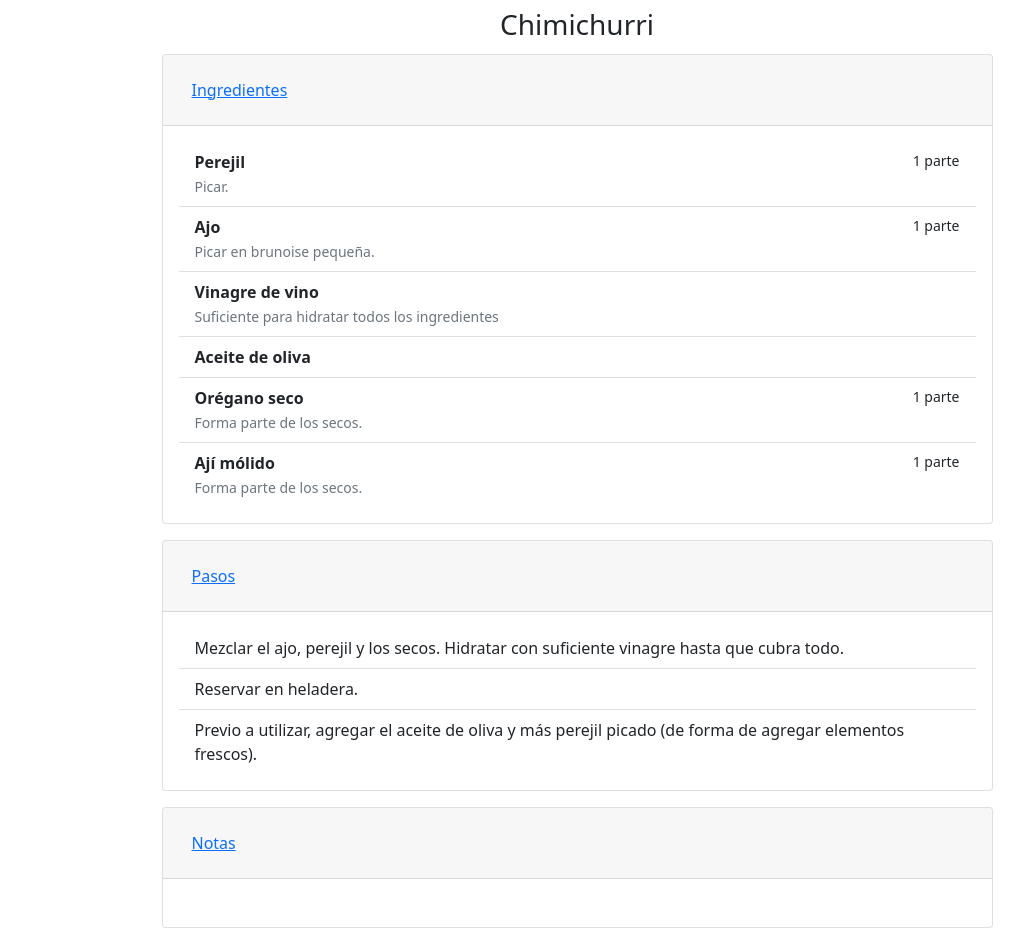
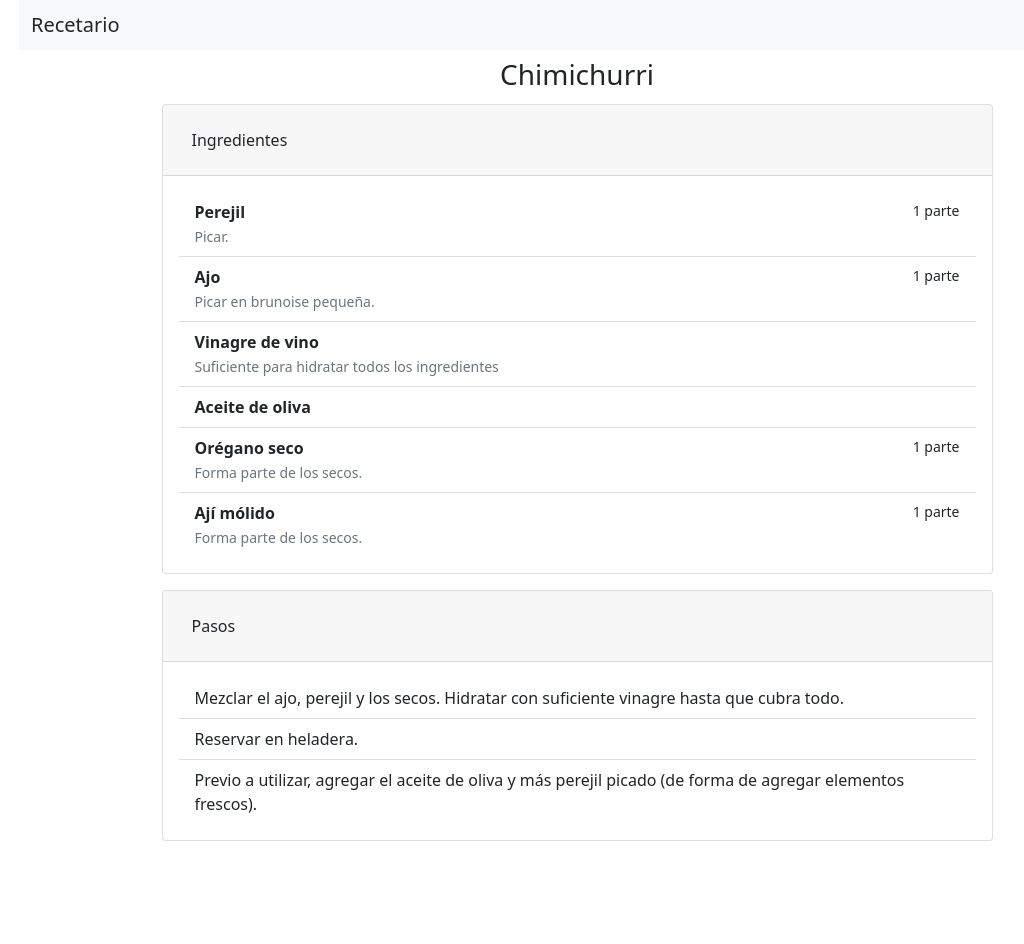
Before and after one commit to thepalbi/recetario, a Next.js app: page /recipes/chimichurri in a window 1280 px wide. Shown: the whole page, without its empty margins (63-1087 px from the left). After the commit the page ends 857 px from the top, so only its background shows below. Built offline with nearby package versions, Linux system fonts and the light colour scheme.

Commit message:
Simple navvar for easier navigation

```diff
--- /dev/null
+++ b/components/Nav.tsx
@@ -0,0 +1,13 @@
+export default function Nav() {
+  return (
+    <nav className="navbar bg-light mb-2">
+      <div className="container-fluid">
+        <span className="navbar-brand mb-0 h1">
+          <a className="link-unstyled" href="/">
+            Recetario
+          </a>
+        </span>
+      </div>
+    </nav>
+  )
+}
--- a/components/Recipe.tsx
+++ b/components/Recipe.tsx
@@ -10,7 +10,8 @@ function Recipe({ recipe }: RecipeProps) {
     <>
       <IngredientList ingredients={recipe.ingredients}></IngredientList>
       <StepList steps={recipe.steps}></StepList>
-      <Notes notes={recipe.notes}></Notes>
+      {recipe.notes != '' ? <Notes notes={recipe.notes}></Notes> : null}
+
     </>
   );
 }
@@ -20,7 +21,7 @@ function Notes({ notes }: { notes: string }) {
     <div className='card mb-3'>
       <div className='card-header'>
         <h4 className='pt-2'>
-          <button className='btn btn-link' type='button' data-toggle='collapse' data-target="#collapsableIngredients">
+          <button className='btn' type='button' data-toggle='collapse' data-target="#collapsableIngredients">
             Notas
           </button>
         </h4>
@@ -43,7 +44,7 @@ const ListWithTitle = <T extends JSX.Element,>({ title, itemsList }: React.Props
   <div className='card mb-3'>
     <div className='card-header'>
       <h4 className='pt-2'>
-        <button className='btn btn-link' type='button' data-toggle='collapse' data-target="#collapsableIngredients">
+        <button className='btn' type='button' data-toggle='collapse' data-target="#collapsableIngredients">
           {title}
         </button>
       </h4>
--- a/pages/index.tsx
+++ b/pages/index.tsx
@@ -1,10 +1,11 @@
 import Link from 'next/link';
+import Nav from '../components/Nav';
 import { getRecipes, WrappedRecipe } from '../utils';
 
 const HomePage = ({ recipes }: { recipes: WrappedRecipe[] }) => {
   return (
     <div className='container'>
-      <h1 className='mt-3'>Recetario</h1>
+      <Nav></Nav>
       <div className='row'>
         {recipes.map((r, i) =>
           <Link key={i} href={`/recipes/${r.diskName}`}>
--- a/pages/recipes/[id].tsx
+++ b/pages/recipes/[id].tsx
@@ -1,3 +1,4 @@
+import Nav from "../../components/Nav";
 import Recipe from "../../components/Recipe";
 import { Recipe as RecipeType } from "../../interfaces";
 import { getRecipeByName, getRecipeNames } from "../../utils";
@@ -5,6 +6,7 @@ import { getRecipeByName, getRecipeNames } from "../../utils";
 export default function RecipePage({ recipe }: { recipe: RecipeType }) {
   return (
     <div className='container'>
+      <Nav></Nav>
       <div className="row mt-2 mb-1 recipe-title">
         <h3>{recipe.name}</h3>
       </div>
--- a/styles/globals.css
+++ b/styles/globals.css
@@ -14,3 +14,10 @@ a {
 * {
   box-sizing: border-box;
 }
+
+.link-unstyled,
+.link-unstyled:link,
+.link-unstyled:hover {
+  color: inherit;
+  text-decoration: inherit;
+}
```
